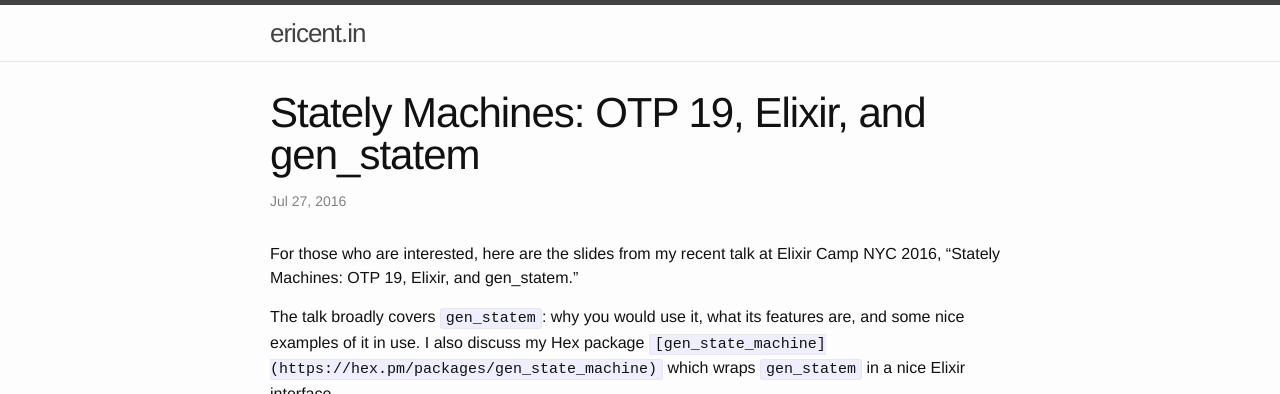
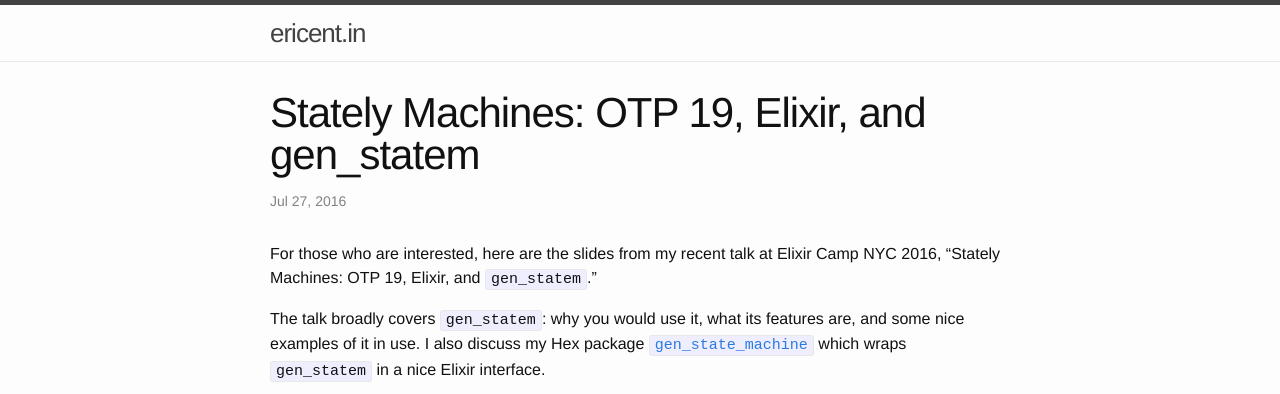
Before and after one commit to ericentin/ericentin.github.io, a Jekyll site: the page built from _posts/2016-07-27-stately-machines.markdown, in a window 1280 px wide, cut to the strip 0-394 px from the top of the page. Built offline with Jekyll 4.4.1, drawn with Linux system fonts in a browser that asks for light colours.

Commit message:
fix formatting

```diff
--- a/_posts/2016-07-27-stately-machines.markdown
+++ b/_posts/2016-07-27-stately-machines.markdown
@@ -4,8 +4,8 @@ title:  "Stately Machines: OTP 19, Elixir, and gen_statem"
 date:   2016-07-27 12:35:35 -0400
 categories: elixir erlang gen_statem gen_state_machine
 ---
-For those who are interested, here are the slides from my recent talk at Elixir Camp NYC 2016, "Stately Machines: OTP 19, Elixir, and gen_statem."
+For those who are interested, here are the slides from my recent talk at Elixir Camp NYC 2016, "Stately Machines: OTP 19, Elixir, and `gen_statem`."
 
-The talk broadly covers `gen_statem`: why you would use it, what its features are, and some nice examples of it in use. I also discuss my Hex package `[gen_state_machine](https://hex.pm/packages/gen_state_machine)` which wraps `gen_statem` in a nice Elixir interface.
+The talk broadly covers `gen_statem`: why you would use it, what its features are, and some nice examples of it in use. I also discuss my Hex package [`gen_state_machine`](https://hex.pm/packages/gen_state_machine) which wraps `gen_statem` in a nice Elixir interface.
 
 <script async class="speakerdeck-embed" data-id="469d89daf9dd4a98a7d6c4e22d38445e" data-ratio="1.33333333333333" src="//speakerdeck.com/assets/embed.js"></script>
```
